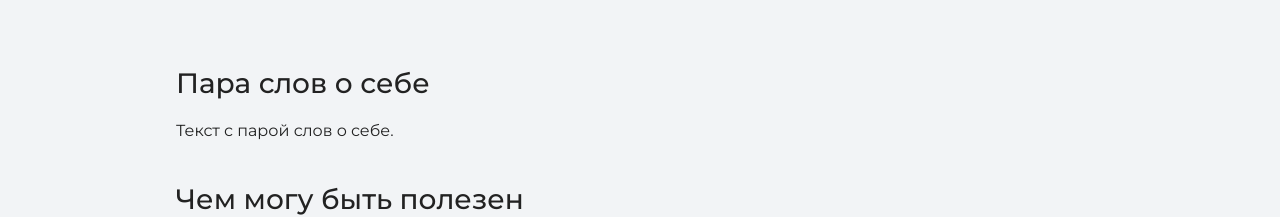
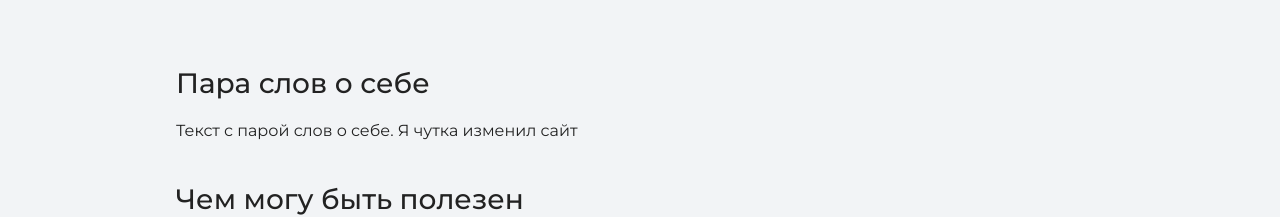
Before and after one commit to Kekloldd/mi-site, a plain HTML site: page index.html in a window 1280 px wide. Shown: the part 1205-1422 px from the top of the page. Drawn offline with nearby package versions, Linux system fonts and the light colour scheme.

Commit message:
Add files via upload
Добавил текст ы описание

```diff
--- a/index.html
+++ b/index.html
@@ -27,7 +27,7 @@
       <div class="container">
       <h2 class="subheading">Давайте познакомимся</h2>
       <h3>Пара слов о себе</h3>
-      <p>Текст с парой слов о себе.</p>
+      <p>Текст с парой слов о себе. Я чутка изменил сайт</p>
       <h3>Чем могу быть полезен</h3>
       <p>Текст о том, чем могу быть полезен.</p>
       </div>
```
